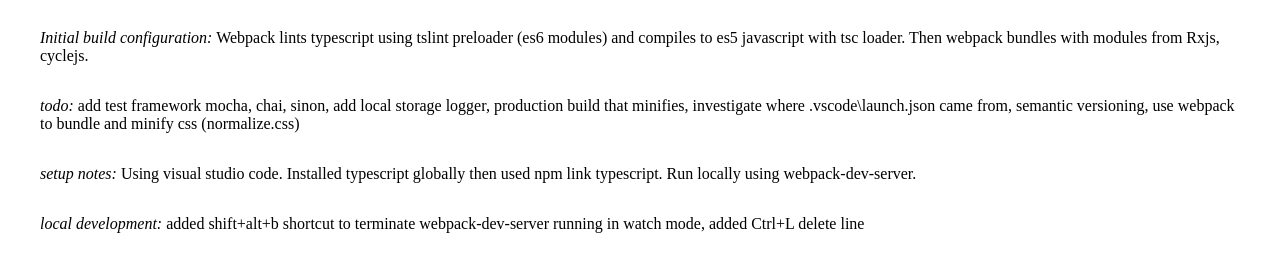
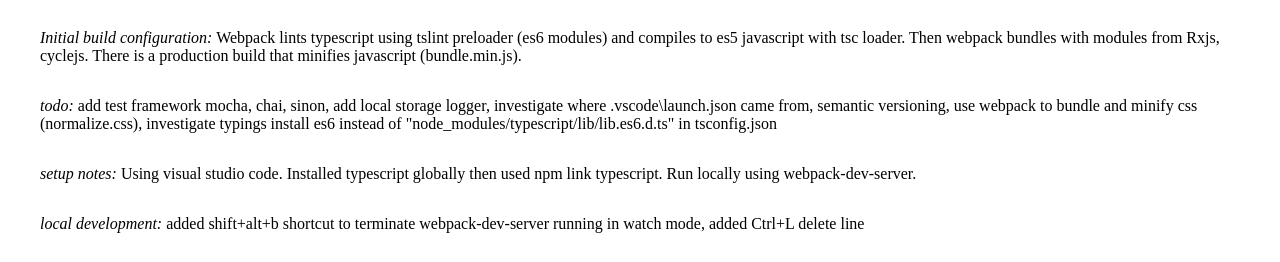
Before and after one commit to jeremylarter/beware-blocks, a website built with webpack: page index.htm in a window 1280 px wide. Shown: the part 72-334 px from the top of the page. Built offline with nearby package versions, Linux system fonts and the light colour scheme; files whose address does not match are found by name; what @cycle/dom, @cycle/rxjs-run would draw is missing.

Commit message:
add production build, add missing devDependencies

```diff
--- a/index.htm
+++ b/index.htm
@@ -27,12 +27,18 @@
             <p class="browsehappy">You are using an <strong>outdated</strong> browser. Please <a href="#">upgrade your browser</a> to improve your experience.</p>
         <![endif]-->
         <h1>Beware blocks</h1>
-        <p><em>Initial build configuration:</em> Webpack lints typescript using tslint preloader (es6 modules) and compiles to es5 javascript with tsc loader. Then webpack bundles with modules from Rxjs, cyclejs.</p>
-        <p><em>todo:</em> add test framework mocha, chai, sinon, add local storage logger, production build that minifies, investigate where .vscode\launch.json came from, semantic versioning, use webpack to bundle and minify css (normalize.css)</p>
+        <p><em>Initial build configuration:</em> Webpack lints typescript using tslint preloader (es6 modules) and compiles to es5 javascript with tsc loader. Then webpack bundles with modules from Rxjs, cyclejs. There is a production build that minifies javascript (bundle.min.js).</p>
+        <p><em>todo:</em> add test framework mocha, chai, sinon,
+        add local storage logger,
+        investigate where .vscode\launch.json came from,
+        semantic versioning,
+        use webpack to bundle and minify css (normalize.css),
+        investigate typings install es6 instead of "node_modules/typescript/lib/lib.es6.d.ts" in tsconfig.json</p>
         <p><em>setup notes:</em> Using visual studio code. Installed typescript globally then used npm link typescript. Run locally using webpack-dev-server.</p>
         <p><em>local development:</em> added shift+alt+b shortcut to terminate webpack-dev-server running in watch mode, added Ctrl+L delete line</p>
         <div id="app"></div>
         <canvas id="myCanvas"></canvas>
         <script src="/built/bundle.js"></script>
+        <!--<script src="/built/bundle.min.js"></script>-->
     </body>
 </html>
--- a/scripts/beware.blocks.ts
+++ b/scripts/beware.blocks.ts
@@ -6,7 +6,7 @@
 // http://localhost:8080/
 import {Observable} from "rxjs";
 import {run} from "@cycle/rxjs-run";
-import {makeDOMDriver, h1} from "@cycle/dom";
+import {makeDOMDriver, h1} from "@cycle/dom";//seems to require xstream
 
 function main() {
   const a = "test built 8";
--- a/webpack.config.js
+++ b/webpack.config.js
@@ -1,4 +1,4 @@
-/* jslint
+/*jslint
     node
 */
 module.exports = {
```
Also changed, not shown: package.json (+6 -1 lines), webpack-production.config.js (added, +8 -0 lines).
